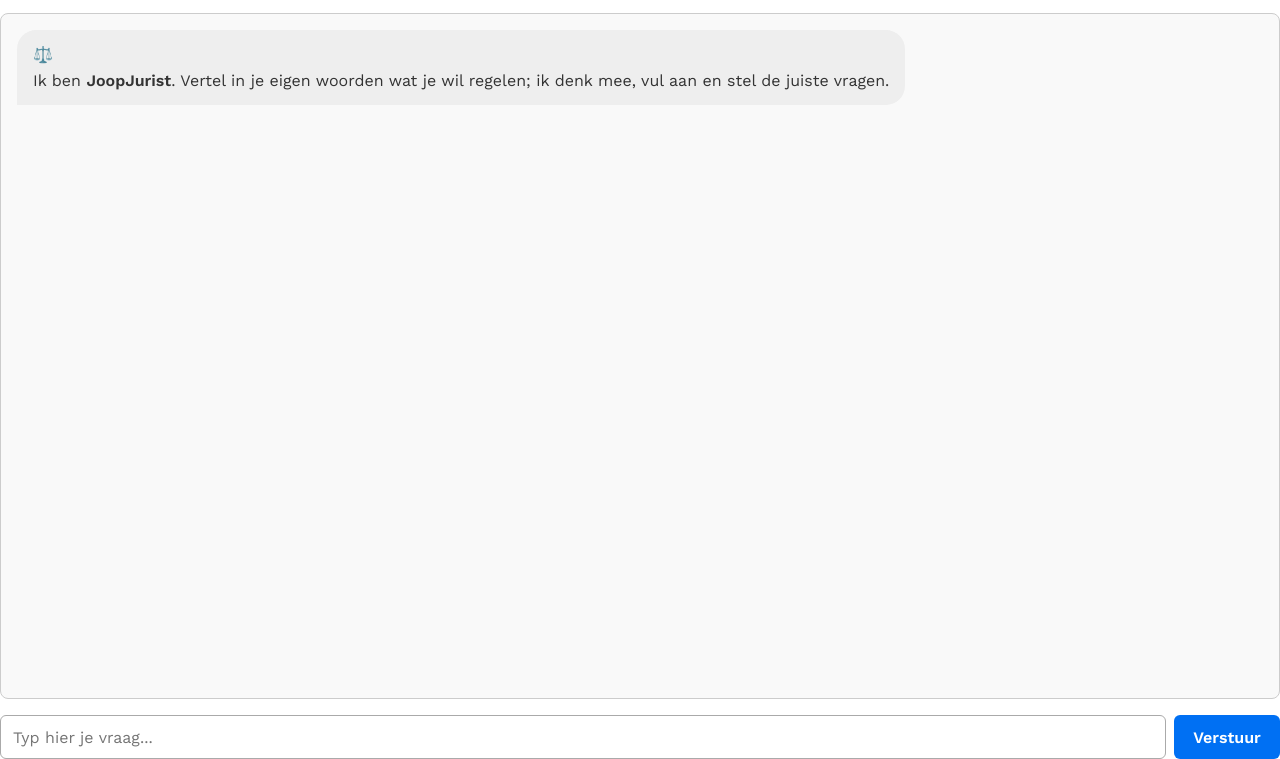
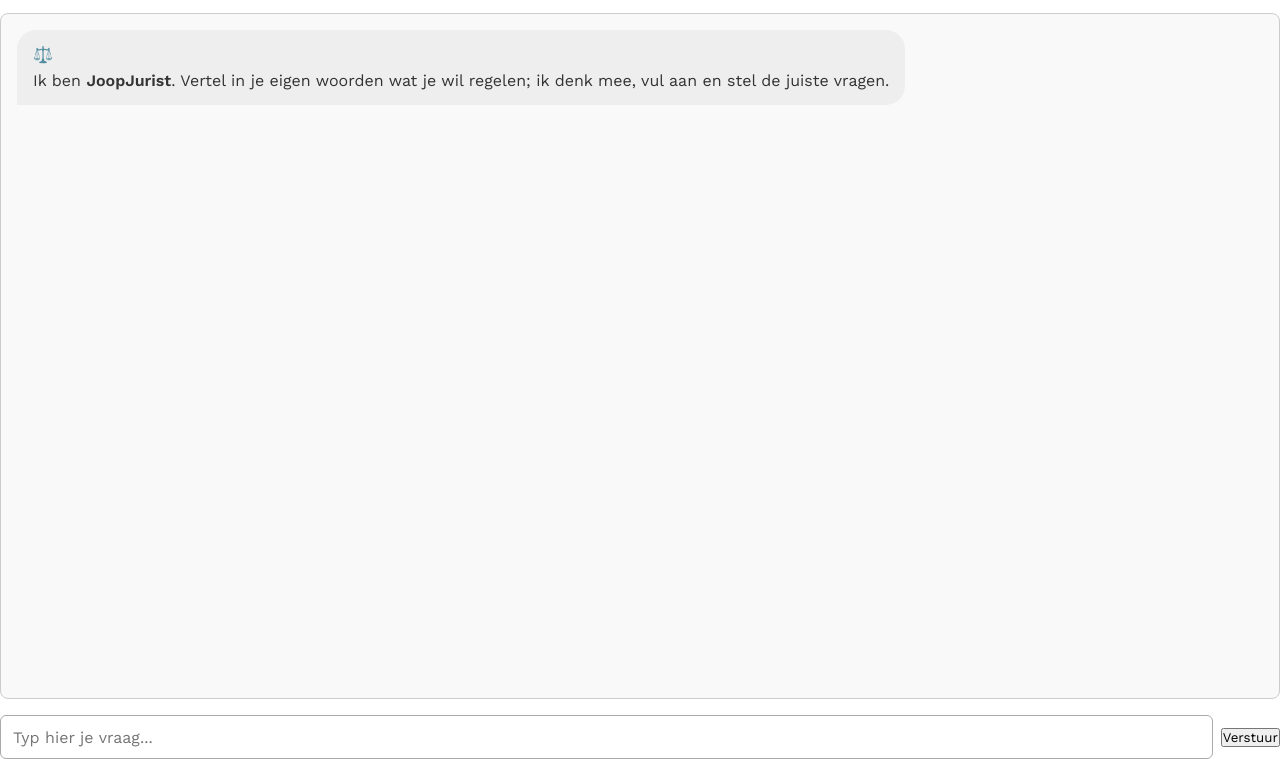
Before and after one commit to TimMosk/JoopJurist-, a website: page index.html in a window 1280 px wide. Shown: the part 41-800 px from the top of the page. Drawn offline with nearby package versions, Linux system fonts and the light colour scheme.

Commit message:
Update style.css

```diff
--- a/style.css
+++ b/style.css
@@ -41,6 +41,7 @@ h1 {
   bottom: 0;
   background: #fff;
   padding-top: .25rem;
+  width:100%;
 }
 
 /* Het formulier binnen de wrapper is de flex-rij */
@@ -49,11 +50,12 @@ h1 {
   align-items: center;
   gap: 0.5rem;
   width: 100%;
+  flex-wrap:nowrap;
 }
 
 /* Invoerveld groeit mee */
 #composer #user-input {
-  flex: 1 1 auto;
+  flex: 1 1 0%;
   min-width: 0;            /* voorkomt rare shrink-issues */
   height: 44px;
   padding: 0.75rem;
@@ -69,13 +71,8 @@ h1 {
   outline: none;
 }
 
-/* Invoerveld */
-#user-input {
-  flex: 1;
-  padding: 0.75rem;
-  border-radius: 6px;
-  border: 1px solid #aaa;
-  font-size: 1rem;
+/* knop krimpt niet mee en houdt eigen breedte */
+#composer #send-btn { flex: 0 0 auto; }
 }
 
 /* Verstuurknop */
```
